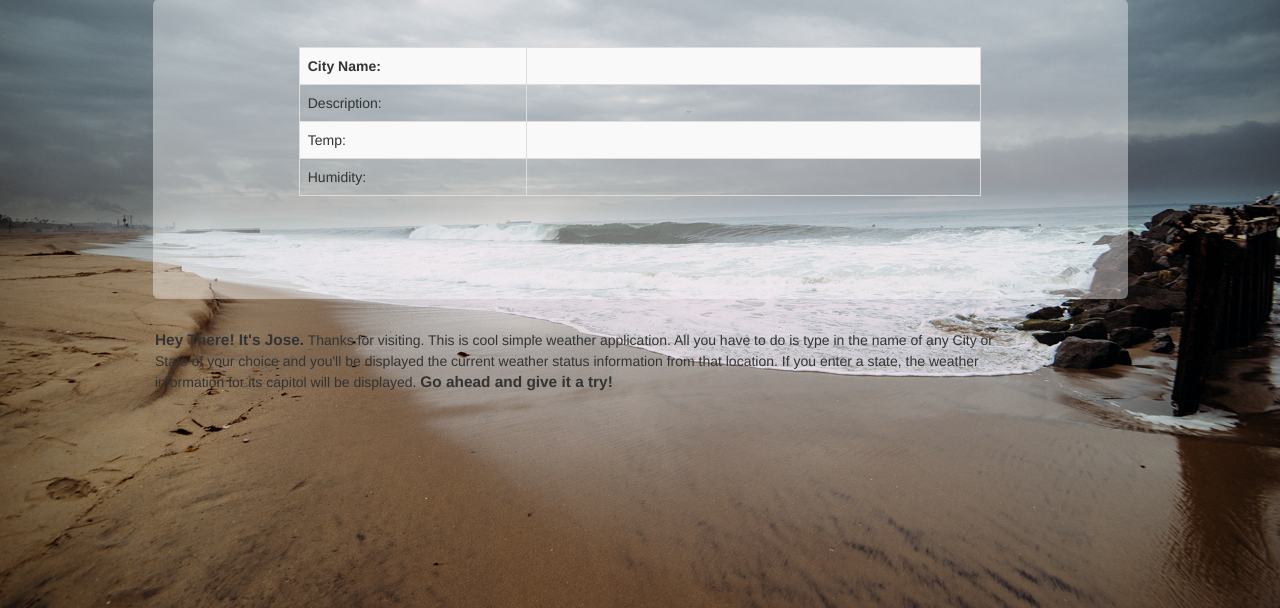
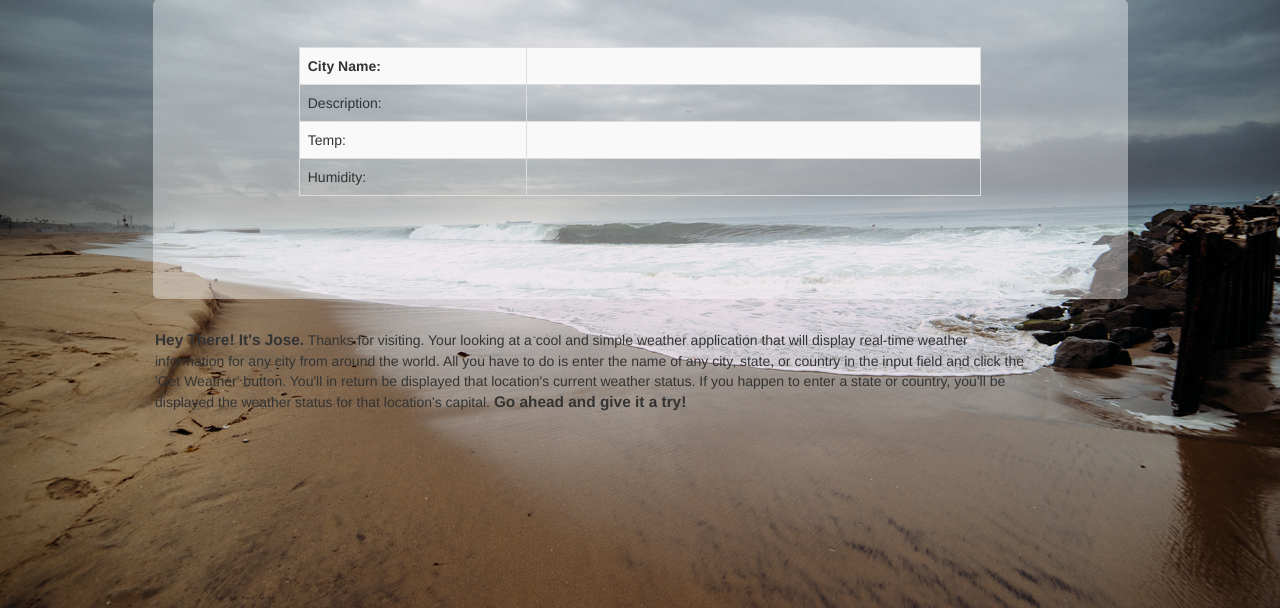
Before and after one commit to Jcareergoals/Weather_App, a CodeIgniter app: page / in a window 1280 px wide. Shown: the part 192-800 px from the top of the page. Run offline with CodeIgniter, Linux system fonts and the light colour scheme.

Commit message:
re-worded visitor message

```diff
--- a/application/views/weather.php
+++ b/application/views/weather.php
@@ -62,10 +62,10 @@
 				<!-- Start of instructional message section -->
 				<div class="row">
 					<div class="col-xs-10 col-xs-offset-1 col-sm-9 message">
-							<p><span>Hey There! It's Jose.</span> Thanks for visiting. This is cool simple weather application.
-							All you have to do is type in the name of any City or State of your choice and you'll be displayed
-							the current weather status information from that location. If you enter a state, the weather information
-							for its capitol will be displayed. <span>Go ahead and give it a try! </span></p>
+							<p><span>Hey There! It's Jose.</span> Thanks for visiting. Your looking at a cool and simple weather application
+							that will display real-time weather information for any city from around the world. All you have to do is enter the name of
+							any city, state, or country in the input field and click the 'Get Weather' button. You'll in return be displayed that location's
+							current weather status. If you happen to enter a state or country, you'll be displayed the weather status for that location's capital. <span>Go ahead and give it a try! </span></p>
 					</div>
 				</div>
 			</div>
```
